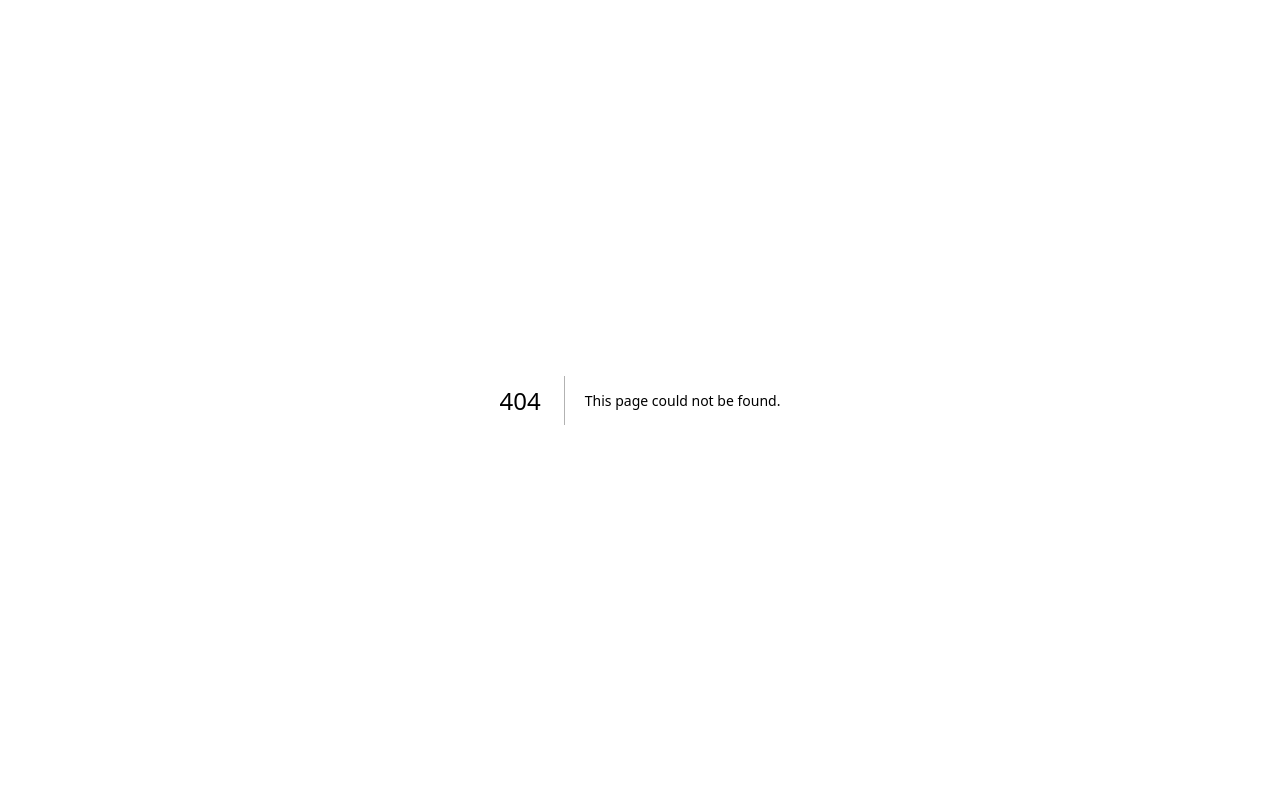
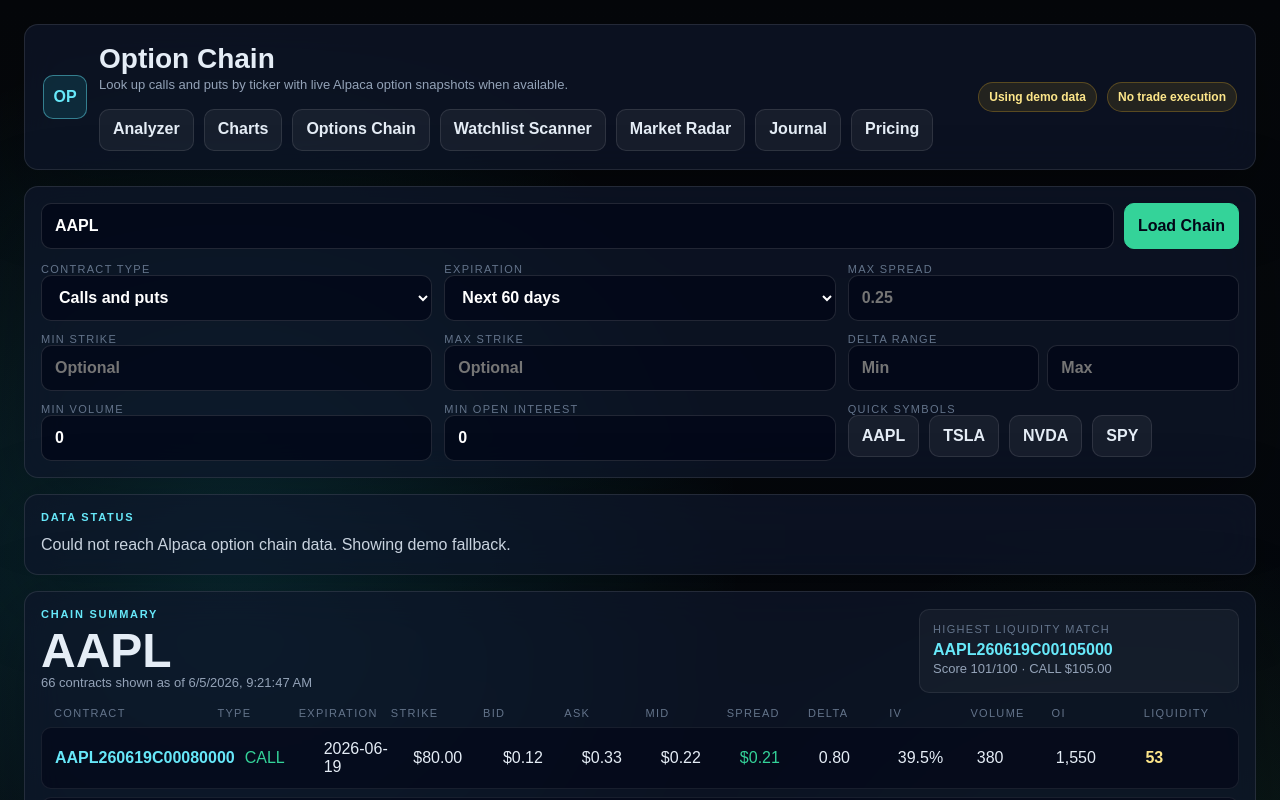
Before and after one commit to jerjoh87/OPTION-PILOT, a Next.js app: page /options in a window 1280 px wide. Before the commit this address had no page. Shown: the top 800 px of the page. Built offline with nearby package versions, Linux system fonts and the light colour scheme; no server answers.

Commit message:
add option chain viewer page

```diff
--- /dev/null
+++ b/app/options/page.tsx
@@ -0,0 +1,146 @@
+"use client";
+
+import Link from "next/link";
+import { useEffect, useMemo, useState } from "react";
+
+type OptionSide = "all" | "call" | "put";
+type OptionContract = {
+  symbol: string;
+  type: "call" | "put";
+  expiration: string;
+  strike: number;
+  bid: number | null;
+  ask: number | null;
+  mid: number | null;
+  spread: number | null;
+  last: number | null;
+  delta: number | null;
+  gamma: number | null;
+  theta: number | null;
+  vega: number | null;
+  iv: number | null;
+  volume: number;
+  openInterest: number;
+  liquidityScore: number;
+};
+
+type OptionPayload = {
+  ticker: string;
+  dataMode: "live" | "demo";
+  provider: string;
+  warning?: string;
+  expirations: string[];
+  contracts: OptionContract[];
+  asOf?: string;
+};
+
+function normalize(value: string) {
+  return (value || "AAPL").toUpperCase().replace(/[^A-Z.]/g, "").slice(0, 8) || "AAPL";
+}
+
+function money(value: number | null) {
+  return value === null || Number.isNaN(value) ? "--" : `$${value.toFixed(2)}`;
+}
+
+function percent(value: number | null) {
+  return value === null || Number.isNaN(value) ? "--" : `${(value * 100).toFixed(1)}%`;
+}
+
+function decimal(value: number | null) {
+  return value === null || Number.isNaN(value) ? "--" : value.toFixed(2);
+}
+
+export default function OptionsPage() {
+  const [input, setInput] = useState("AAPL");
+  const [ticker, setTicker] = useState("AAPL");
+  const [side, setSide] = useState<OptionSide>("all");
+  const [expiration, setExpiration] = useState("");
+  const [minStrike, setMinStrike] = useState("");
+  const [maxStrike, setMaxStrike] = useState("");
+  const [minDelta, setMinDelta] = useState("");
+  const [maxDelta, setMaxDelta] = useState("");
+  const [minVolume, setMinVolume] = useState("0");
+  const [minOpenInterest, setMinOpenInterest] = useState("0");
+  const [maxSpread, setMaxSpread] = useState("");
+  const [payload, setPayload] = useState<OptionPayload | null>(null);
+  const [loading, setLoading] = useState(false);
+
+  const query = useMemo(() => {
+    const params = new URLSearchParams();
+    params.set("type", side);
+    if (expiration) params.set("expiration", expiration);
+    if (minStrike) params.set("minStrike", minStrike);
+    if (maxStrike) params.set("maxStrike", maxStrike);
+    if (minDelta) params.set("minDelta", minDelta);
+    if (maxDelta) params.set("maxDelta", maxDelta);
+    if (minVolume) params.set("minVolume", minVolume);
+    if (minOpenInterest) params.set("minOpenInterest", minOpenInterest);
+    if (maxSpread) params.set("maxSpread", maxSpread);
+    return params.toString();
+  }, [side, expiration, minStrike, maxStrike, minDelta, maxDelta, minVolume, minOpenInterest, maxSpread]);
+
+  useEffect(() => {
+    let cancelled = false;
+    setLoading(true);
+    fetch(`/api/options/${ticker}?${query}`, { cache: "no-store" })
+      .then((response) => response.json())
+      .then((data: OptionPayload) => { if (!cancelled) setPayload(data); })
+      .catch(() => { if (!cancelled) setPayload(null); })
+      .finally(() => { if (!cancelled) setLoading(false); });
+    return () => { cancelled = true; };
+  }, [ticker, query]);
+
+  function loadTicker(next = input) {
+    const clean = normalize(next);
+    setInput(clean);
+    setTicker(clean);
+    setExpiration("");
+  }
+
+  const contracts = payload?.contracts ?? [];
+  const best = contracts.slice().sort((a, b) => b.liquidityScore - a.liquidityScore)[0];
+
+  return <main className="page">
+    <div className="shell">
+      <header className="header">
+        <div className="brand"><div className="logo">OP</div><div><h1>Option Chain</h1><p className="subtle">Look up calls and puts by ticker with live Alpaca option snapshots when available.</p><nav className="nav"><Link href="/">Analyzer</Link><Link href="/charts">Charts</Link><Link href="/options">Options Chain</Link><Link href="/watchlist">Watchlist Scanner</Link><Link href="/market-radar">Market Radar</Link><Link href="/journal">Journal</Link><Link href="/pricing">Pricing</Link></nav></div></div>
+        <div className="badges"><span className="badge">{loading ? "Loading chain" : payload?.dataMode === "live" ? "Live Alpaca options" : "Using demo data"}</span><span className="badge">No trade execution</span></div>
+      </header>
+
+      <section className="panel" style={{marginTop:16}}>
+        <div className="search" style={{marginBottom:14}}><input value={input} onChange={(event)=>setInput(event.target.value.toUpperCase())} onKeyDown={(event)=>{ if (event.key === "Enter") loadTicker(); }} aria-label="Ticker symbol" /><button className="primary" onClick={()=>loadTicker()}>{loading ? "Loading" : "Load Chain"}</button></div>
+        <div className="grid3">
+          <div><div className="label">Contract Type</div><select value={side} onChange={(event)=>setSide(event.target.value as OptionSide)}><option value="all">Calls and puts</option><option value="call">Calls only</option><option value="put">Puts only</option></select></div>
+          <div><div className="label">Expiration</div><select value={expiration} onChange={(event)=>setExpiration(event.target.value)}><option value="">Next 60 days</option>{(payload?.expirations ?? []).map((date)=><option key={date} value={date}>{date}</option>)}</select></div>
+          <div><div className="label">Max Spread</div><input value={maxSpread} onChange={(event)=>setMaxSpread(event.target.value)} placeholder="0.25" inputMode="decimal" /></div>
+          <div><div className="label">Min Strike</div><input value={minStrike} onChange={(event)=>setMinStrike(event.target.value)} placeholder="Optional" inputMode="decimal" /></div>
+          <div><div className="label">Max Strike</div><input value={maxStrike} onChange={(event)=>setMaxStrike(event.target.value)} placeholder="Optional" inputMode="decimal" /></div>
+          <div><div className="label">Delta Range</div><div style={{display:"grid",gridTemplateColumns:"1fr 1fr",gap:8}}><input value={minDelta} onChange={(event)=>setMinDelta(event.target.value)} placeholder="Min" inputMode="decimal" /><input value={maxDelta} onChange={(event)=>setMaxDelta(event.target.value)} placeholder="Max" inputMode="decimal" /></div></div>
+          <div><div className="label">Min Volume</div><input value={minVolume} onChange={(event)=>setMinVolume(event.target.value)} inputMode="numeric" /></div>
+          <div><div className="label">Min Open Interest</div><input value={minOpenInterest} onChange={(event)=>setMinOpenInterest(event.target.value)} inputMode="numeric" /></div>
+          <div><div className="label">Quick Symbols</div><div className="actions">{["AAPL","TSLA","NVDA","SPY"].map((item)=><button key={item} onClick={()=>loadTicker(item)}>{item}</button>)}</div></div>
+        </div>
+      </section>
+
+      {payload?.warning ? <section className="panel" style={{marginTop:16}}><div className="kicker">Data status</div><p className="explain">{payload.warning}</p></section> : null}
+
+      <section className="panel" style={{marginTop:16}}>
+        <div className="row" style={{justifyContent:"space-between",alignItems:"end",marginBottom:14}}>
+          <div><div className="kicker">Chain summary</div><div className="ticker" style={{fontSize:48}}>{payload?.ticker ?? ticker}</div><p className="subtle">{contracts.length} contracts shown {payload?.asOf ? `as of ${new Date(payload.asOf).toLocaleString()}` : ""}</p></div>
+          {best ? <div className="stat" style={{maxWidth:320}}><div className="label">Highest Liquidity Match</div><div className="value blue">{best.symbol}</div><p className="subtle">Score {best.liquidityScore}/100 · {best.type.toUpperCase()} {money(best.strike)}</p></div> : null}
+        </div>
+        <div style={{overflowX:"auto"}}>
+          <div style={{minWidth:1060,display:"grid",gap:8}}>
+            <div style={{display:"grid",gridTemplateColumns:"1.4fr .65fr .75fr .75fr .65fr .65fr .65fr .65fr .65fr .65fr .65fr .75fr .75fr",gap:10,padding:"0 13px"}} className="tableHead"><span>Contract</span><span>Type</span><span>Expiration</span><span>Strike</span><span>Bid</span><span>Ask</span><span>Mid</span><span>Spread</span><span>Delta</span><span>IV</span><span>Volume</span><span>OI</span><span>Liquidity</span></div>
+            {contracts.map((contract)=><div key={contract.symbol} className="scanRow" style={{gridTemplateColumns:"1.4fr .65fr .75fr .75fr .65fr .65fr .65fr .65fr .65fr .65fr .65fr .75fr .75fr",minWidth:1060}}>
+              <strong className="blue">{contract.symbol}</strong><span className={contract.type === "call" ? "green" : "red"}>{contract.type.toUpperCase()}</span><span>{contract.expiration}</span><span>{money(contract.strike)}</span><span>{money(contract.bid)}</span><span>{money(contract.ask)}</span><span>{money(contract.mid)}</span><span className={contract.spread !== null && contract.spread <= 0.25 ? "green" : "amber"}>{money(contract.spread)}</span><span>{decimal(contract.delta)}</span><span>{percent(contract.iv)}</span><span>{contract.volume.toLocaleString()}</span><span>{contract.openInterest.toLocaleString()}</span><strong className={contract.liquidityScore >= 70 ? "green" : contract.liquidityScore >= 50 ? "amber" : "red"}>{contract.liquidityScore}</strong>
+            </div>)}
+            {!contracts.length ? <div className="empty">No option contracts loaded yet.</div> : null}
+          </div>
+        </div>
+      </section>
+
+      <footer className="footer">Educational tool only. Not financial advice. Options involve significant risk. Review contracts before making any trade. This page does not place orders.</footer>
+    </div>
+  </main>;
+}
```
